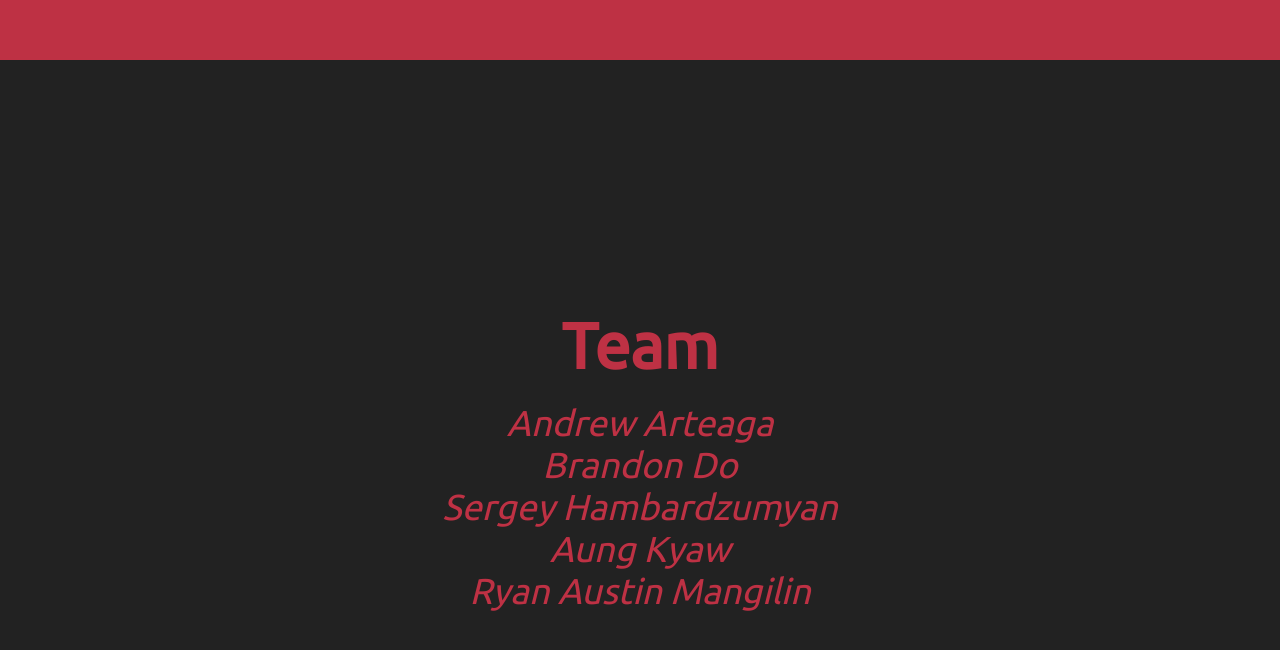
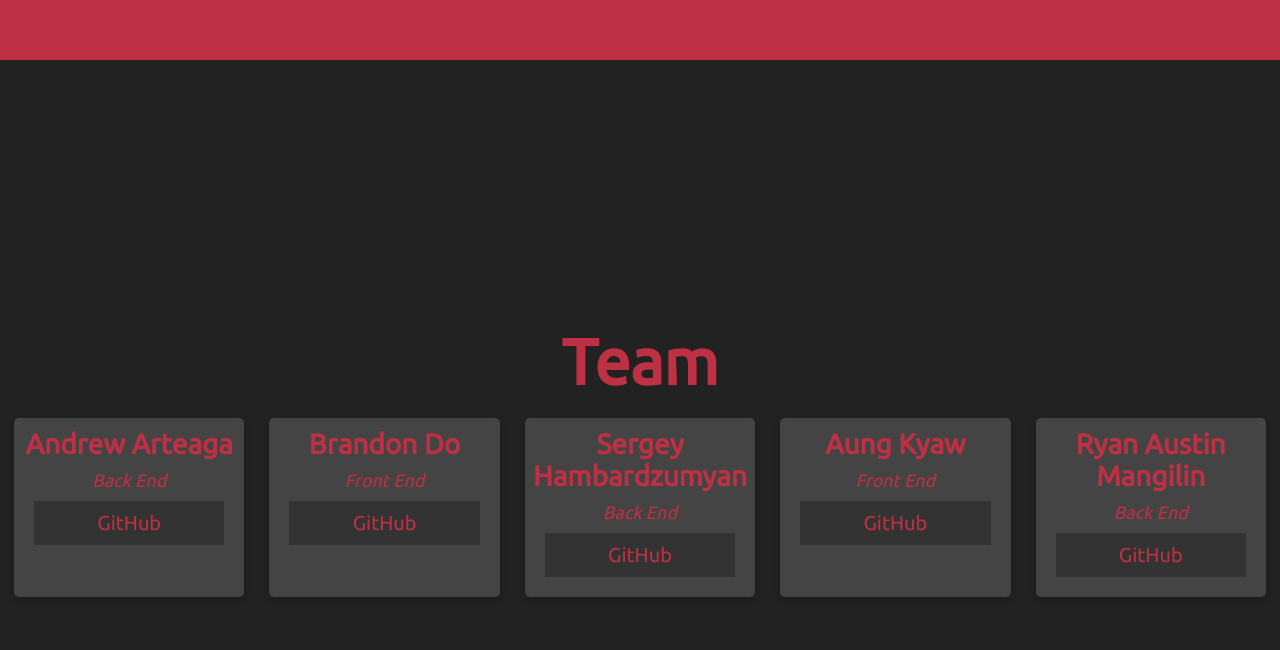
Before and after one commit to Group-Saber/team_site, a plain HTML site: page index.html in a window 1280 px wide. Shown: the part 740-1390 px from the top of the page. Drawn offline with Linux system fonts and the light colour scheme.

Commit message:
Updated team section

```diff
--- a/index.html
+++ b/index.html
@@ -27,11 +27,34 @@
         </section>
         <section id="team">
             <h2>Team</h2>
-            <p class="fast">Andrew Arteaga</p>
-            <p class="fast">Brandon Do</p>
-            <p class="fast">Sergey Hambardzumyan</p>
-            <p class="fast">Aung Kyaw</p>
-            <p class="fast">Ryan Austin Mangilin</p>
+            <div class="team-members">
+                <div class="member">
+                    <h3>Andrew Arteaga</h3>
+                    <p class="position">Back End</p>
+                    <p class="container"><a class="button" href="https://github.com/aarteaga53" target="_blank">GitHub</a></p>
+                </div>
+                <div class="member">
+                    <h3>Brandon Do</h3>
+                    <p class="position">Front End</p>
+                    <p class="container"><a class="button" href="https://github.com/BrandonDo211" target="_blank">GitHub</a></p>
+                </div>
+                <div class="member">
+                    <h3>Sergey Hambardzumyan</h3>
+                    <p class="position">Back End</p>
+                    <p class="container"><a class="button" href="https://github.com/sergeyham" target="_blank">GitHub</a></p>
+                </div>
+                <div class="member">
+                    <h3>Aung Kyaw</h3>
+                    <p class="position">Front End</p>
+                    <p class="container"><a class="button" href="https://github.com/ED-1-0" target="_blank">GitHub</a></p>
+                </div>
+                <div class="member">
+                    <h3>Ryan Austin Mangilin</h3>
+                    <p class="position">Back End</p>
+                    <p class="container"><a class="button" href="https://github.com/ryandemango" target="_blank">GitHub</a></p>
+                </div>
+            </div>
+
         </section>
     </main>
 </body>
--- a/styles.css
+++ b/styles.css
@@ -46,6 +46,10 @@ h2 {
     padding-bottom: 20px;
 }
 
+h3 {
+    font-size: 28px;
+}
+
 section {
     width: 100%;
     display: flex;
@@ -60,8 +64,45 @@ li {
     margin-right: 20px;
 }
 
+.team-members {
+    display: inline-flex;
+    gap: 25px;
+}
+
+.member {
+    box-shadow: 0 4px 8px 0 rgba(0,0,0,0.2);
+    border-radius: 5px;
+    text-align: center;
+    background-color: #444444;
+    width: 18vw;
+    padding-top: 10px;
+    padding-bottom: 10px;
+}
+
 .project-tile {
     text-align: center;
+}
+
+.position {
+    padding-top: 10px;
+    font-size: 18px;
+    font-style: italic;
+}
+
+.container {
+    font-size: 20px;
+    background-color: #333333;
+    margin: 10px 20px;
+    padding: 10px 0;
+}
+
+.container:hover {
+    background-color: aliceblue;
+}
+
+.button {
+    display: block;
+    color: var(--red);
 }
 
 #welcome-section {
```
